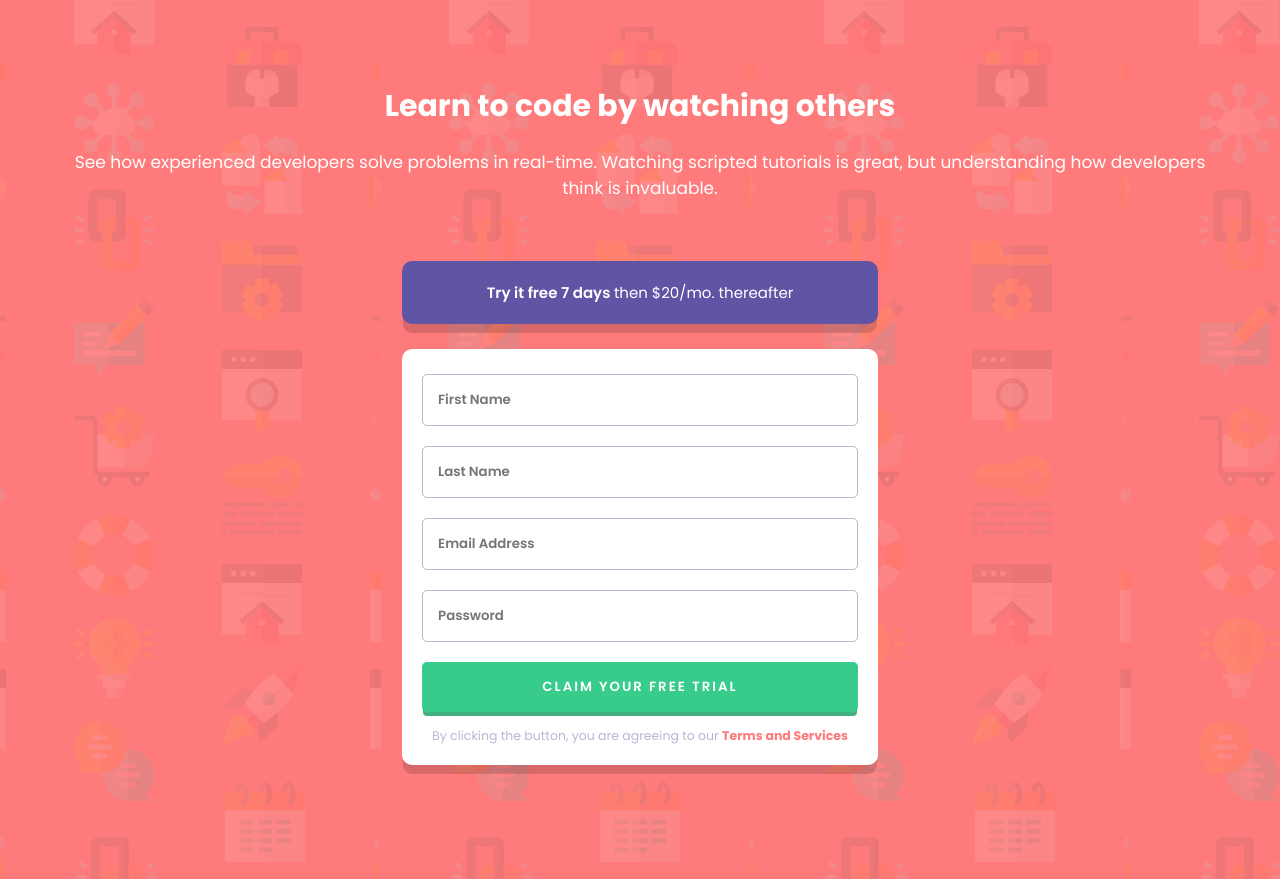
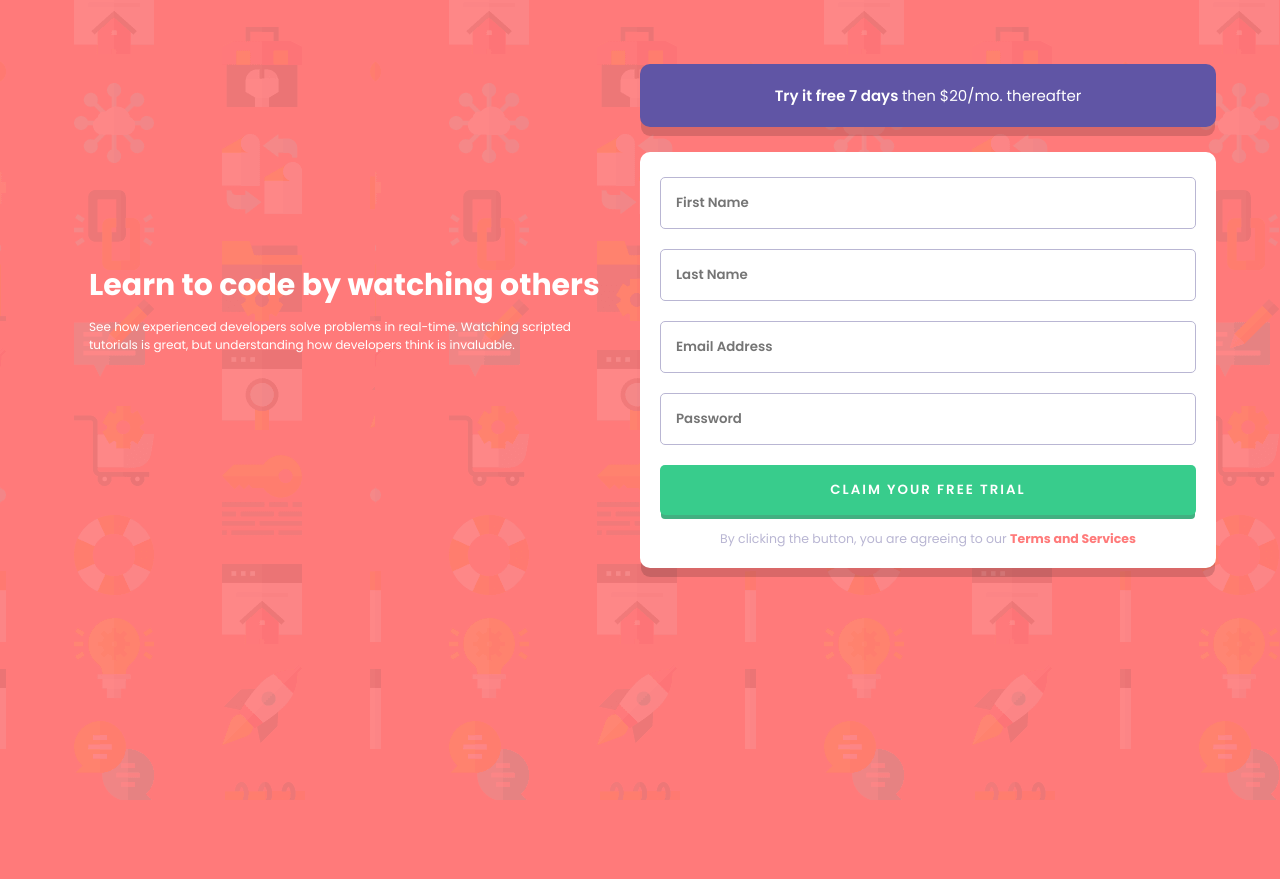
Before and after one commit to DaniDhax/fm-intro-component-with-signup-form, a plain HTML site: page index.html in a window 1280 px wide. After the commit the page ends 800 px from the top, so only its background shows below. Drawn offline with Linux system fonts and the light colour scheme.

Commit message:
Design 2

```diff
--- a/style.css
+++ b/style.css
@@ -46,6 +46,7 @@ body {
     font-weight: 700;
     font-size: 3rem;
     margin: 20px;
+    line-height: 3.5rem;
 }
 
 #section-one p {
@@ -113,10 +114,28 @@ body {
     font-weight: 700;
 }
 
-@media (min-width: 1200px) {
+@media (min-width: 900px) {
 
+    body {
+        flex-direction: row;
+    }
 
+    #section-one {
+        width: 50%;
+        padding: 0 25px;
+        text-align: left;
+    }
 
+    #section-one h1 {
+        margin: unset;
+    }
 
+    #section-one p {
+        font-size: 1.2rem;
+    }
+
+    #section-two {
+        width: 50%;
+    }
 
 }
```
